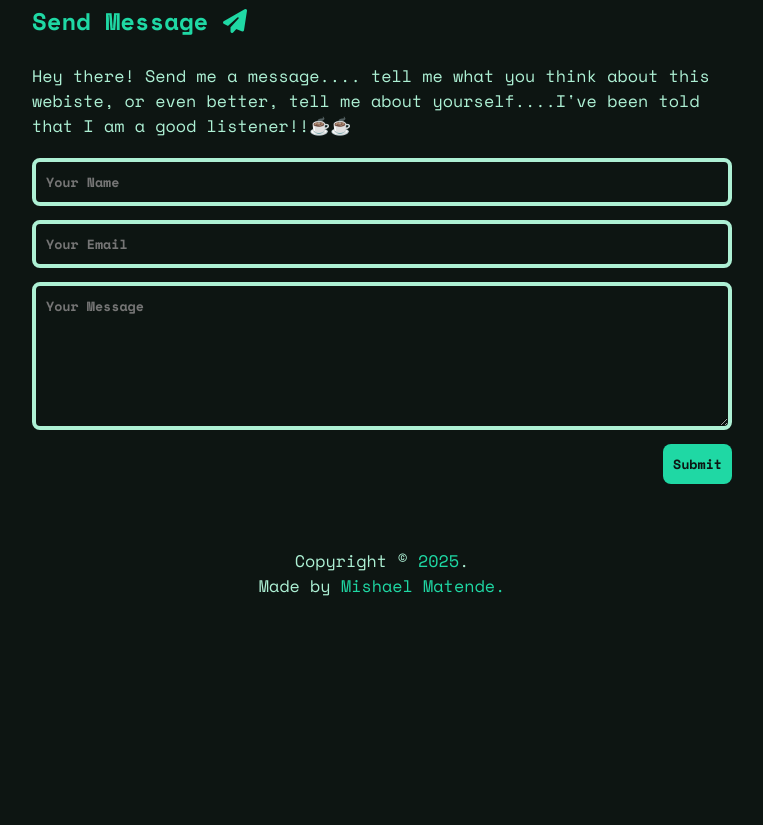
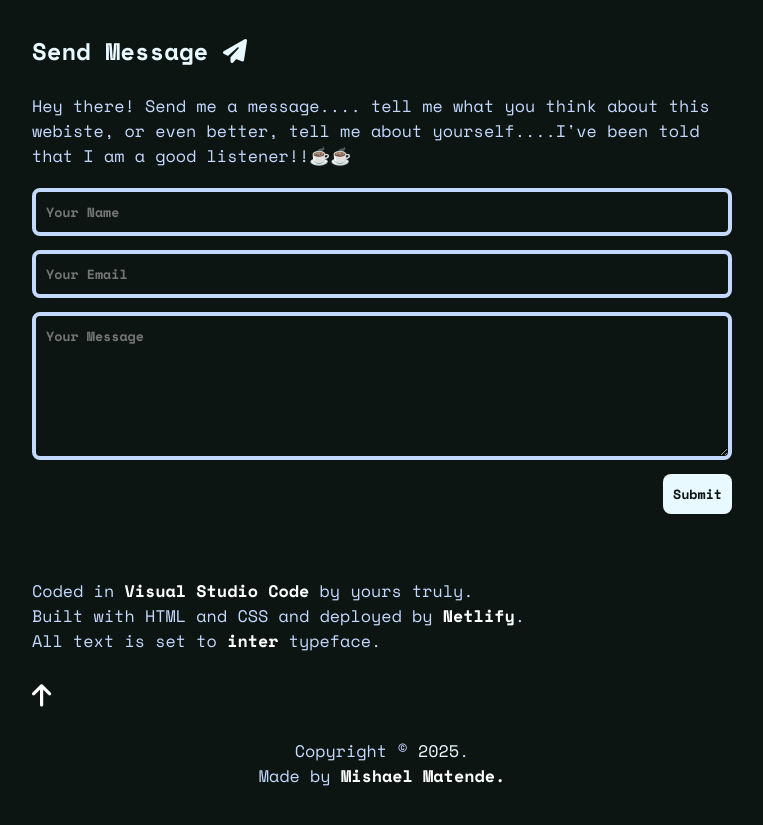
Before and after one commit to MishMatende/Green-portfolio, a plain HTML site: page index.html in a window 1280 px wide. Shown: the part 1307-2132 px from the top of the page, without its empty margins (258-1021 px from the left). Before the commit the page ends 1983 px from the top, so only its background shows below. Drawn offline with nearby package versions, Linux system fonts and the light colour scheme.

Commit message:
final commit

```diff
--- a/index.html
+++ b/index.html
@@ -19,7 +19,7 @@
     />
     <title>Mishael Matende 🔥</title>
   </head>
-  <body>
+  <body id="top-of-page">
     <header>
       <h2>MM</h2>
       <nav>
@@ -233,12 +233,33 @@
         </div>
       </section>
       <footer>
-        <div></div>
+        <div>
+          <p class="project-info">
+        Coded in
+        <a
+          href="https://code.visualstudio.com/"
+          target="_blank"
+          class="anchor-text"
+          >Visual Studio Code</a
+        >
+        by yours truly. <br />Built with HTML and CSS and deployed by
+        <a href="https://www.netlify.com/" target="_blank" class="anchor-text"
+          >Netlify</a
+        >. <br />All text is set to
+        <a href="https://rsms.me/inter/" target="_blank" class="anchor-text"
+          >inter</a
+        >
+        typeface.
+      </p>
+      <a href="#top-of-page" class="scroll-to-top anchor-text">
+        <i class="fa-solid fa-arrow-up"></i>
+      </a>
+        </div>
         <div class="copyright">
           <p>
             Copyright © <span id="copyright-span" class="darker-text"></span>.
           </p>
-          <p>Made by <span class="darker-text">Mishael Matende.</span></p>
+          <p>Made by <span class="anchor-text">Mishael Matende.</span></p>
         </div>
       </footer>
     </main>
--- a/styles.css
+++ b/styles.css
@@ -1,6 +1,6 @@
 :root {
-  --primary-color: #adf0d4;
-  --secondary-color: #1fd8a4;
+  --primary-color: #c4d9ff;
+  --secondary-color: #e8f9ff;
   --bg-color: #0d1512;
 }
 
@@ -69,13 +69,15 @@ nav {
 }
 
 nav a,
-.instagram {
+.instagram,
+.anchor-text {
   cursor: pointer;
   text-decoration: none;
 }
 
 nav a:hover,
-.instagram:hover {
+.instagram:hover,
+.anchor-text:hover {
   opacity: 0.7;
 }
 
@@ -171,6 +173,7 @@ nav a:hover,
 
 .project-item {
   display: flex;
+  flex-direction: column;
   align-items: stretch;
   gap: 24px;
 }
@@ -184,9 +187,10 @@ nav a:hover,
 
 .project-item > div:last-child {
   aspect-ratio: 16 / 9;
-  max-width: 30%;
+  max-width: 100%;
   overflow: hidden;
   border-radius: 8px;
+  order: -1;
 }
 
 .project-item > div:last-child img {
@@ -247,11 +251,44 @@ form {
   align-self: center;
   border: none;
   color: #0d1512;
+  cursor: pointer;
+}
+
+.submitBtn:hover {
+  color: var(--primary-color);
+  padding: 15px;
 }
 
 #msg {
   color: blue;
   display: block;
+}
+
+.project-info {
+  padding-bottom: 20px;
+}
+
+.anchor-text {
+  color: white;
+  font-weight: 600;
+}
+
+.scroll-to-top {
+  font-size: 1.6rem;
+}
+
+.scroll-to-top:hover {
+  color: var(--secondary-color);
+  margin-top: 0;
+}
+
+.fa-arrow-up {
+  padding-top: 10px;
+  margin-bottom: 30px;
+}
+
+.fa-arrow-up:hover {
+  padding-top: 0;
 }
 
 .copyright {
@@ -272,6 +309,19 @@ form {
     margin-right: auto;
   }
 
+  .project-item {
+    flex-direction: row;
+    margin-bottom: 10px;
+  }
+
+  .project-item > div:last-child {
+    order: 0;
+  }
+
+  .project-item > div:last-child {
+    max-width: 30%;
+  }
+
   .submitBtn {
     align-self: flex-end;
   }
```
